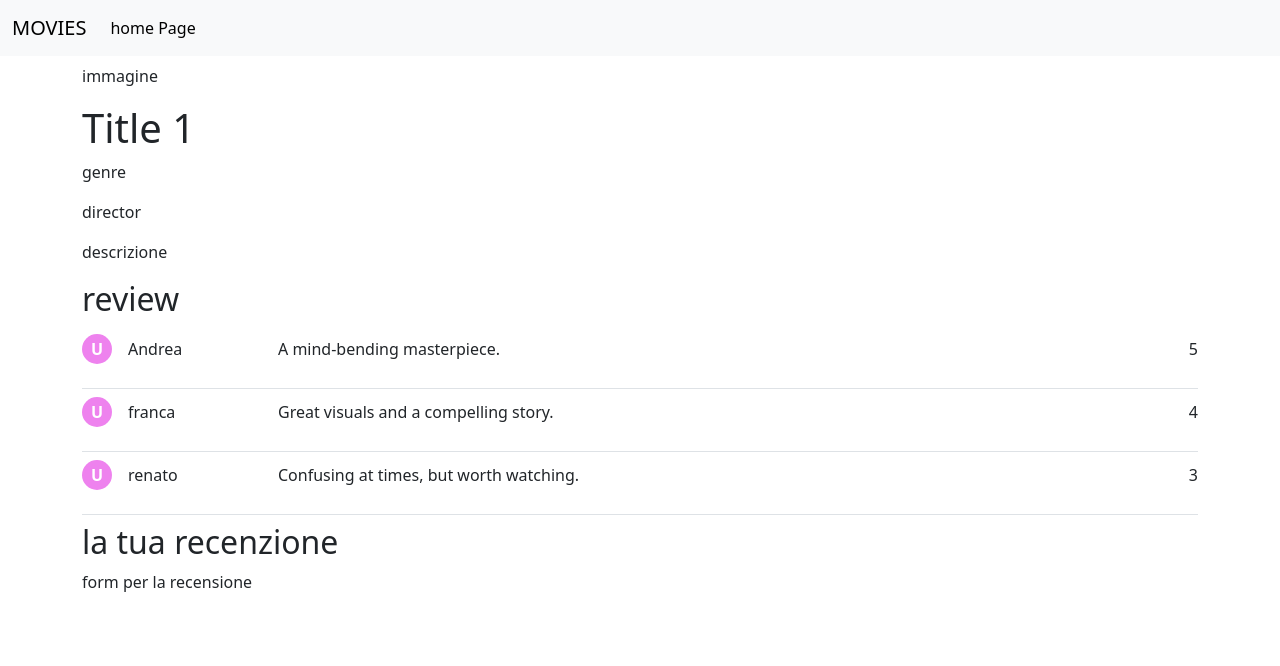
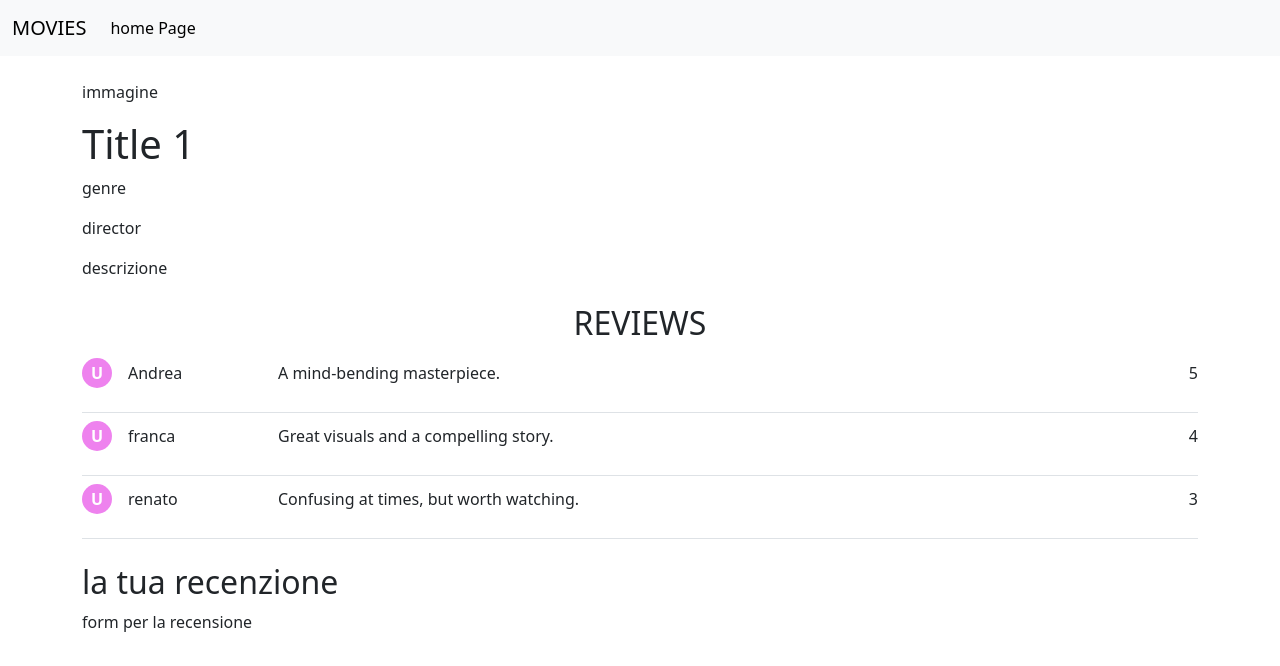
Before and after one commit to GiulioAgnello/webapp-react, a React (Vite) app: page /movies/1 in a window 1280 px wide. Shown: the top 666 px of the page. Built offline with nearby package versions, Linux system fonts and the light colour scheme.

Commit message:
ajaxNext

```diff
--- a/components/ReviewList.jsx
+++ b/components/ReviewList.jsx
@@ -25,7 +25,7 @@ export default function ReviewList() {
   return (
     <section>
       <div className="container my-2">
-        <h2>review</h2>
+        <h2 className="text-center">REVIEWS</h2>
         {reviews.map((review) => (
           <ReviewCard key={review.id} review={review} />
         ))}
--- a/page/movieDetail.jsx
+++ b/page/movieDetail.jsx
@@ -18,7 +18,7 @@ export default function movieDetail() {
   return (
     <>
       <section>
-        <div className="container my-2">
+        <div className="container  my-4">
           <p>immagine</p>
           <h1>Title {id}</h1>
           <p>genre</p>
@@ -30,7 +30,7 @@ export default function movieDetail() {
       <ReviewList />
 
       <section>
-        <div className="container my-2">
+        <div className="container my-4">
           <h2>la tua recenzione</h2>
           <p>form per la recensione</p>
         </div>
```
